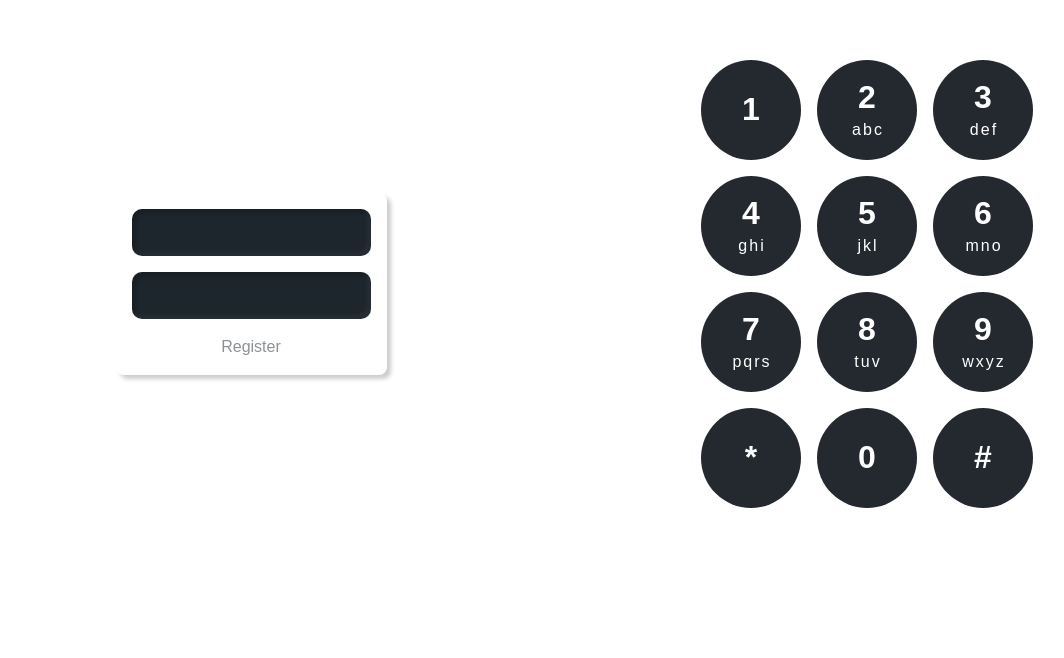
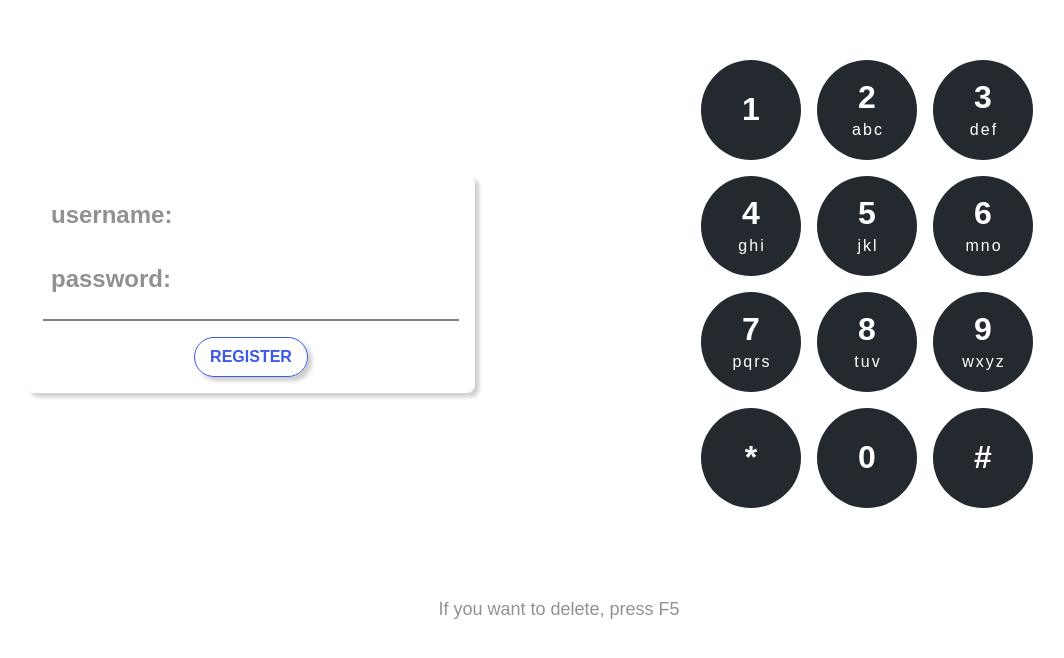
Before and after one commit to swekiiz/stupid-hack-6-frontend, a React (Create React App) app: page /register in a window 1280 px wide. Shown: the part 116-774 px from the top of the page, without its empty margins (81-1145 px from the left). Built offline with nearby package versions, Linux system fonts and the light colour scheme; no server answers.

Commit message:
ummmmmmmmmmm

```diff
--- a/src/components/NokiaButton.tsx
+++ b/src/components/NokiaButton.tsx
@@ -96,7 +96,12 @@ export const NokiaButton = ({ setValue, value }: NokiaButton) => {
     <GridContainer>
       {buttons.map((alphabets) => (
         <GridItem key={alphabets[0]}>
-          <StyledButton onClick={() => handleClick(alphabets)}>
+          <StyledButton
+            onClick={(e) => {
+              e.stopPropagation()
+              handleClick(alphabets)
+            }}
+          >
             <Text variant="h4">{alphabets[0]}</Text>
             <Text variant="body1">
               {alphabets.slice(1).map((a) => (
--- a/src/pages/feed/Feed.tsx
+++ b/src/pages/feed/Feed.tsx
@@ -1,16 +1,29 @@
-import { Box } from '@mui/material'
-import { Navigate } from 'react-router-dom'
+import { Box, Button } from '@mui/material'
+import { Navigate, useNavigate } from 'react-router-dom'
 
 import { BlogPost } from 'components/feed/BlogPost'
 import { NeWPoXt } from 'components/feed/NeWPoXt'
 
 export const Feed = () => {
+  const go = useNavigate()
+
   if (!localStorage.getItem('user')) {
     return <Navigate to={'/login'} />
   }
 
   return (
     <Box>
+      <Box sx={{ position: 'fixed', right: 100, top: 16, zIndex: 696969 }}>
+        <Button
+          variant="outlined"
+          onClick={() => {
+            localStorage.removeItem('user')
+            go('/login')
+          }}
+        >
+          Log out
+        </Button>
+      </Box>
       <NeWPoXt />
       <Box
         sx={{
--- a/src/pages/register/Register.tsx
+++ b/src/pages/register/Register.tsx
@@ -1,7 +1,8 @@
-import { Box, Container, Paper, TextField, styled } from '@mui/material'
+import { Box, Button, Container, Divider, Paper, Stack, Typography, styled } from '@mui/material'
 import axios from 'axios'
 import { config } from 'config'
 import { useState } from 'react'
+import { useNavigate } from 'react-router-dom'
 
 import { NokiaButton } from 'components/NokiaButton'
 
@@ -28,9 +29,19 @@ const StyledPaper = styled(Paper)(({ theme }) => ({
   borderRadius: 8,
 }))
 
+const BorBox = styled(Box)(({ theme }) => ({
+  border: '1px solid red',
+  padding: theme.spacing(2),
+  margin: theme.spacing(1),
+}))
+
 export const Register = () => {
   const [username, setUsername] = useState<string>('')
   const [password, setPassword] = useState<string>('')
+
+  const [s, ss] = useState<number>(-1)
+
+  const go = useNavigate()
 
   const [command, setCommand] = useState<string>(`
 	const mongoose = require('mongoose');
@@ -40,7 +51,7 @@ export const Register = () => {
 	`)
 
   const registerHandler = async () => {
-    const res = await axios(config.ENDPOINT || '', {
+    const { data } = await axios(config.ENDPOINT || '', {
       method: 'POST',
       data: {
         command: command.replace('#username', username).replace('#password', password),
@@ -49,27 +60,66 @@ export const Register = () => {
         X_API_KEY: config.X_API_KEY || '',
       },
     })
-    console.log(res.data)
+
+    if (!!data.username && !!data.password) {
+      alert('สมัครเสร็จเเล้วจ้า')
+      go('/login')
+    } else {
+      alert('มีคนใช้ username ไปแล้ว')
+    }
   }
 
   return (
-    <Root>
+    <Root onClick={() => ss(-1)}>
       <Half>
         <StyledPaper>
-          <TextField value={username} onChange={(e) => setUsername(e.target.value)} />
-          <TextField value={password} onChange={(e) => setPassword(e.target.value)} />
-          <div
-            onClick={() => {
+          <Box
+            sx={{ border: s === 0 ? '1px solid #27384a' : 'unset', p: 1, cursor: 'pointer' }}
+            onClick={(e) => {
+              e.stopPropagation()
+              ss(0)
+            }}
+          >
+            <Typography sx={{ minWidth: 400 }} variant="h5">
+              username: {username}
+            </Typography>
+          </Box>
+          <Box
+            sx={{ border: s === 1 ? '1px solid #27384a' : 'unset', p: 1, cursor: 'pointer' }}
+            onClick={(e) => {
+              e.stopPropagation()
+              ss(1)
+            }}
+          >
+            <Typography sx={{ minWidth: 400 }} variant="h5">
+              password: {password}
+            </Typography>
+          </Box>
+          <Divider />
+          <Button
+            variant="outlined"
+            onClick={(e) => {
+              e.stopPropagation()
+              ss(-1)
               registerHandler()
             }}
           >
             Register
-          </div>
+          </Button>
         </StyledPaper>
       </Half>
       <Half>
-        <NokiaButton value={username} setValue={(s: string) => setUsername(s)} />
+        <NokiaButton
+          value={s === 0 ? username : s === 1 ? password : ''}
+          setValue={(st: string) => {
+            if (s === 0) setUsername(st)
+            else if (s === 1) setPassword(st)
+          }}
+        />
       </Half>
+      <Box sx={{ position: 'absolute', bottom: '60px', left: '50%', transform: 'translateX(-50%)' }}>
+        <Typography variant="h6">If you want to delete, press F5</Typography>
+      </Box>
     </Root>
   )
 }
--- a/src/themes/main.ts
+++ b/src/themes/main.ts
@@ -147,6 +147,15 @@ theme.components = {
       },
     },
   },
+  MuiDivider: {
+    styleOverrides: {
+      root: {
+        borderWidth: 1,
+        borderColor: 'gray',
+        width: '100%',
+      },
+    },
+  },
   MuiDialog: {
     styleOverrides: {
       paper: {
```
